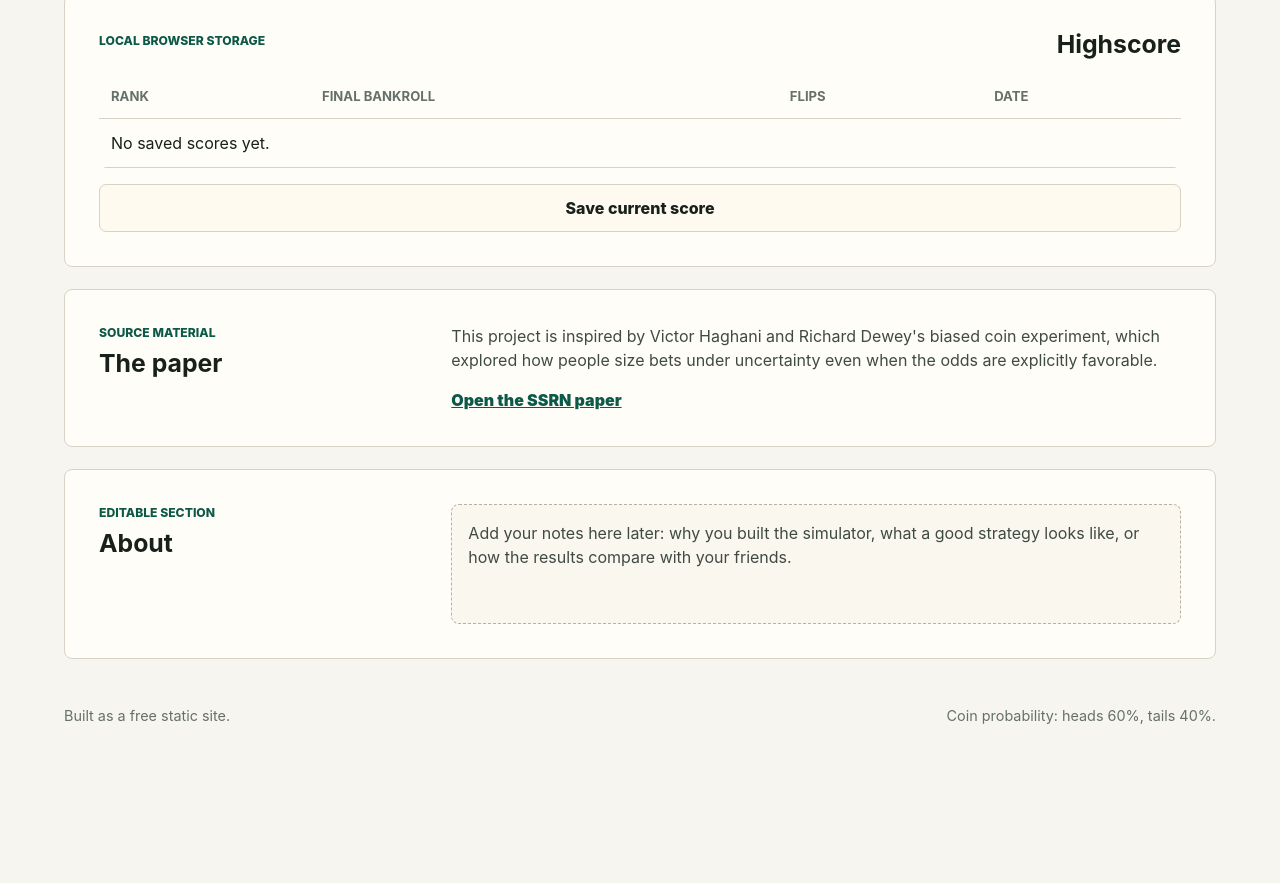
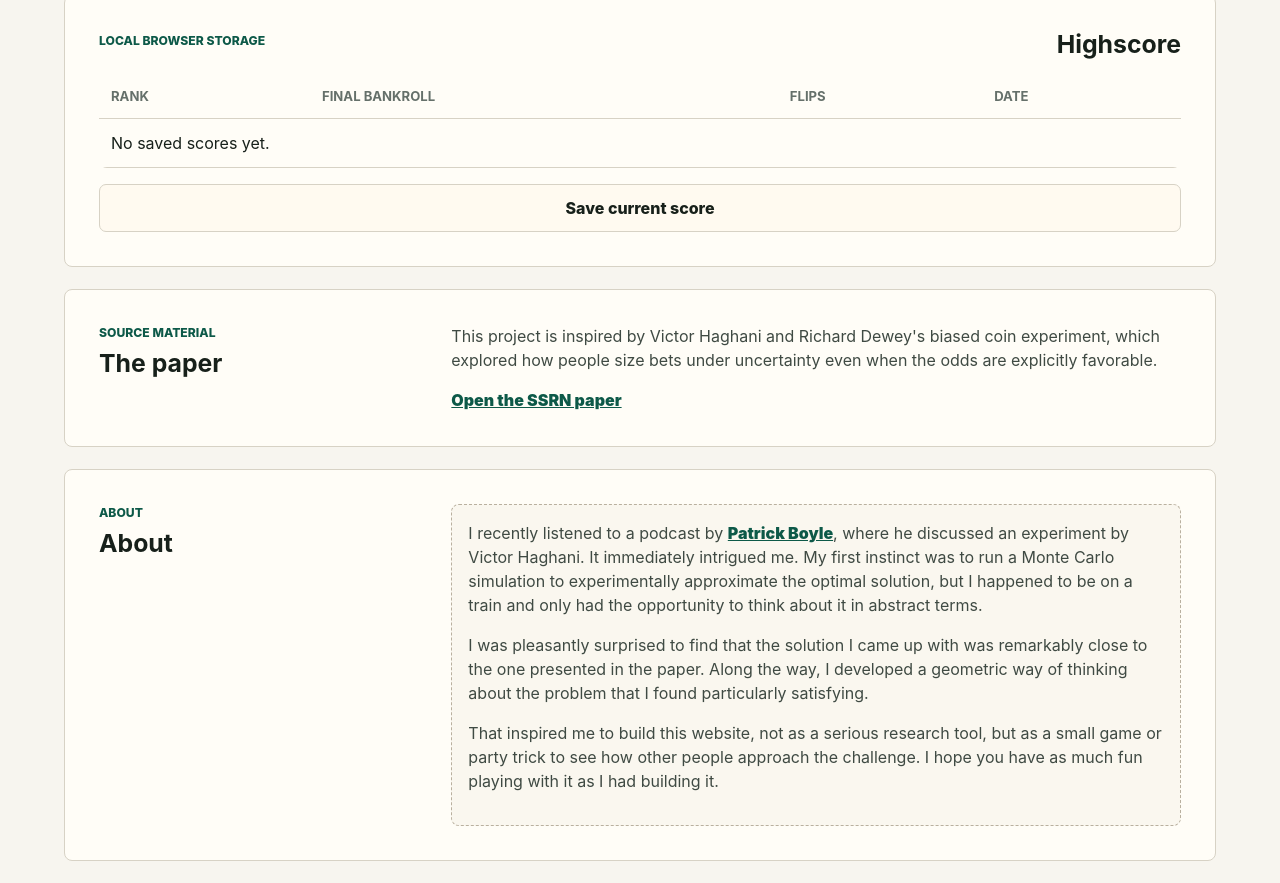
Before and after one commit to Brie44E/Coinfilpper, a plain HTML site: page index.html in a window 1280 px wide. Shown: the part 2150-3033 px from the top of the page. Before the commit the page ends 2911 px from the top, so only its background shows below. Drawn offline with Linux system fonts and the light colour scheme.

Commit message:
Update about section copy

```diff
--- a/index.html
+++ b/index.html
@@ -200,22 +200,28 @@
 
       <section id="about" class="content-band split" aria-labelledby="about-title">
         <div>
-          <p class="eyebrow">Editable section</p>
+          <p class="eyebrow">About</p>
           <h2 id="about-title">About</h2>
         </div>
+
         <div class="copy-block muted-box">
           <p>
-            Add your notes here later: why you built the simulator, what a good
-            strategy looks like, or how the results compare with your friends.
+            I recently listened to a podcast by
+            <a href="https://www.youtube.com/watch?v=nJtL9MBVj48" target="_blank" rel="noopener noreferrer">Patrick Boyle</a>,
+            where he discussed an experiment by Victor Haghani. It immediately intrigued me. My first instinct was to run a Monte Carlo simulation to experimentally approximate the optimal solution, but I happened to be on a train and only had the opportunity to think about it in abstract terms.
+          </p>
+
+          <p>
+            I was pleasantly surprised to find that the solution I came up with was remarkably close to the one presented in the paper. Along the way, I developed a geometric way of thinking about the problem that I found particularly satisfying.
+          </p>
+
+          <p>
+            That inspired me to build this website, not as a serious research tool, but as a small game or party trick to see how other people approach the challenge. I hope you have as much fun playing with it as I had building it.
           </p>
         </div>
       </section>
     </main>
 
-    <footer>
-      <span>Built as a free static site.</span>
-      <span>Coin probability: heads 60%, tails 40%.</span>
-    </footer>
 
     <script src="app.js"></script>
   </body>
```
